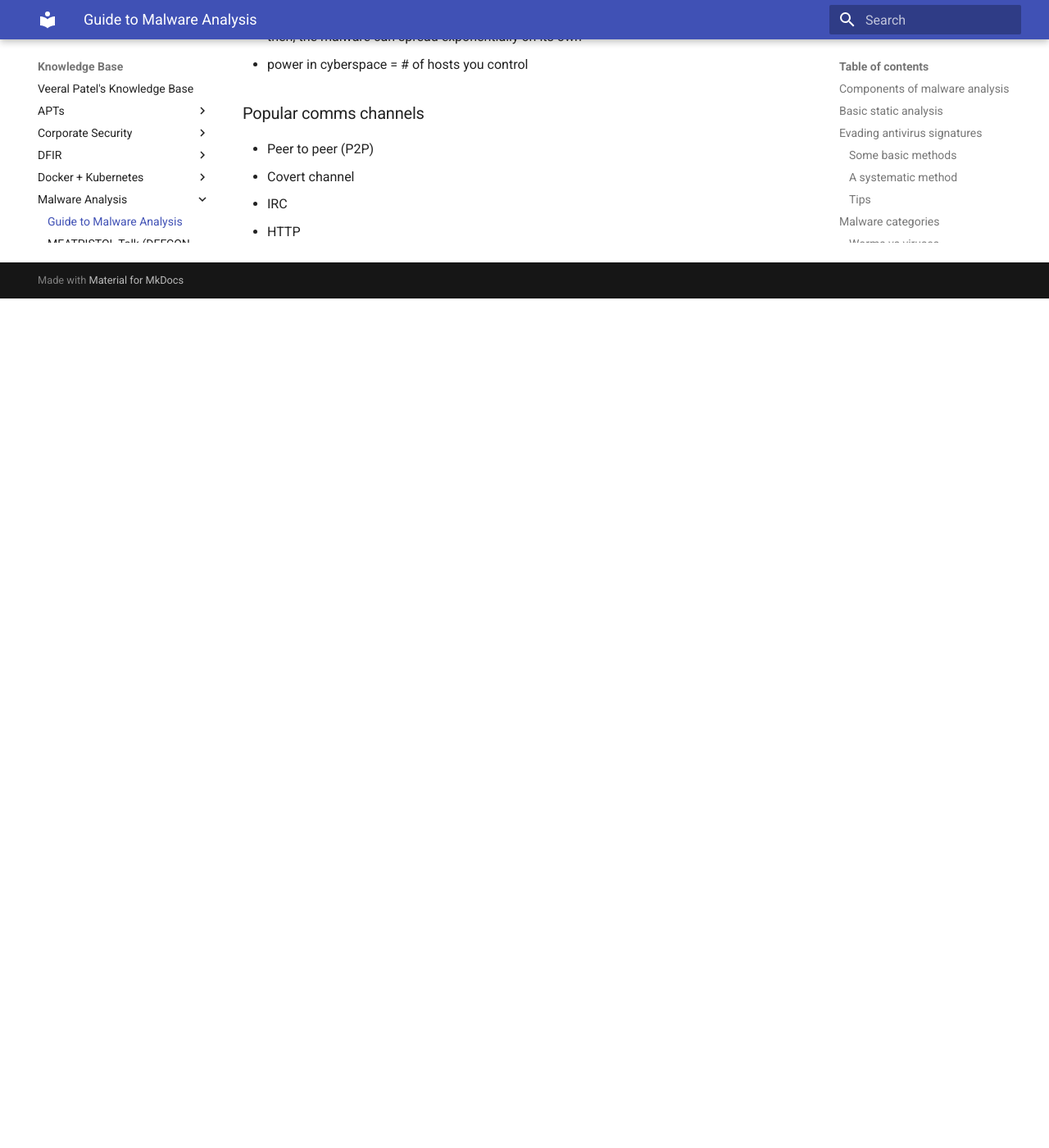
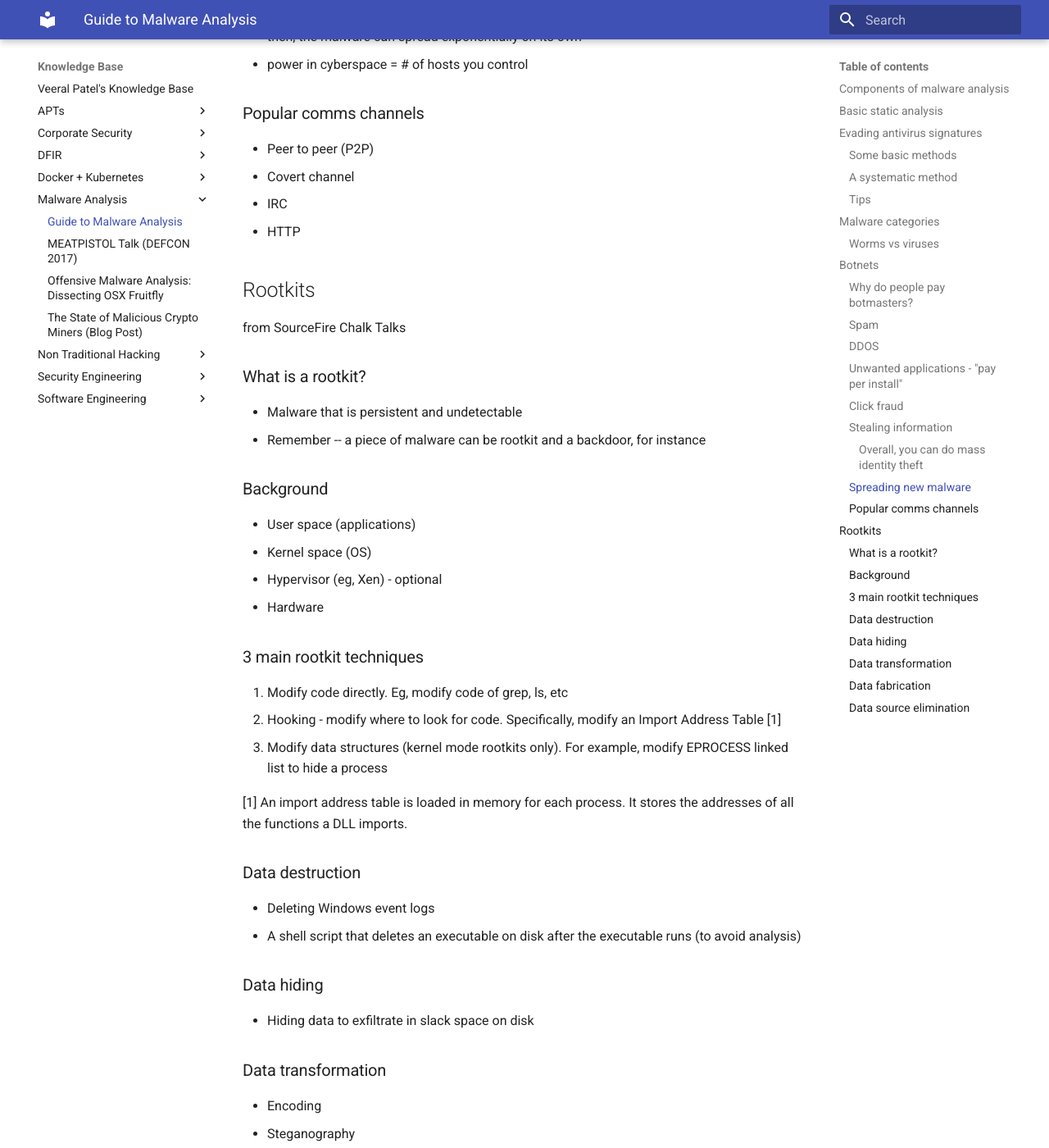
Before and after one commit to veeral-patel/knowledge-base, an MkDocs documentation site: the page built from docs/Malware Analysis/malware-analysis-guide.md, in a window 1280 px wide and 1400 px high, scrolled down 3761 px. Shown: the whole window at 82% size. Built offline with MkDocs 1.6.1 and Material for MkDocs 9.7.7, drawn with Linux system fonts in a browser that asks for light colours; before the commit the page ends 4125 px from its top, so only the background shows below that; some of the changed text lies outside the part shown.

```diff
--- a/docs/Malware Analysis/malware-analysis-guide.md
+++ b/docs/Malware Analysis/malware-analysis-guide.md
@@ -131,3 +131,55 @@ Motivations:
 - Covert channel
 - IRC
 - HTTP
+
+## Rootkits
+
+from SourceFire Chalk Talks
+
+### What is a rootkit?
+
+- Malware that is persistent and undetectable
+- Remember -- a piece of malware can be rootkit and a backdoor, for instance
+
+### Background
+
+- User space (applications)
+- Kernel space (OS)
+- Hypervisor (eg, Xen) - optional
+- Hardware
+
+### 3 main rootkit techniques
+
+1. Modify code directly. Eg, modify code of grep, ls, etc
+2. Hooking - modify where to look for code. Specifically, modify an Import Address Table [1]
+3. Modify data structures (kernel mode rootkits only). For example, modify EPROCESS linked list to hide a process
+
+[1] An import address table is loaded in memory for each process. It stores the addresses of all
+the functions a DLL imports.
+
+### Data destruction
+
+- Deleting Windows event logs
+- A shell script that deletes an executable on disk after the executable runs (to avoid analysis)
+
+### Data hiding
+
+- Hiding data to exfiltrate in slack space on disk
+
+### Data transformation
+
+- Encoding
+- Steganography
+- Encryption
+- Armoring - rootkit decrypts itself at runtime
+
+### Data fabrication
+
+Waste analyst's time by creating a lot of false positives
+
+- Say a rootkit needs to modify a DLL--just modify every DLL on the system!
+- Easy to detect, but hard to tell what the rootkit's target DLL is
+
+### Data source elimination
+
+- Don't leave a trace at all!
```
